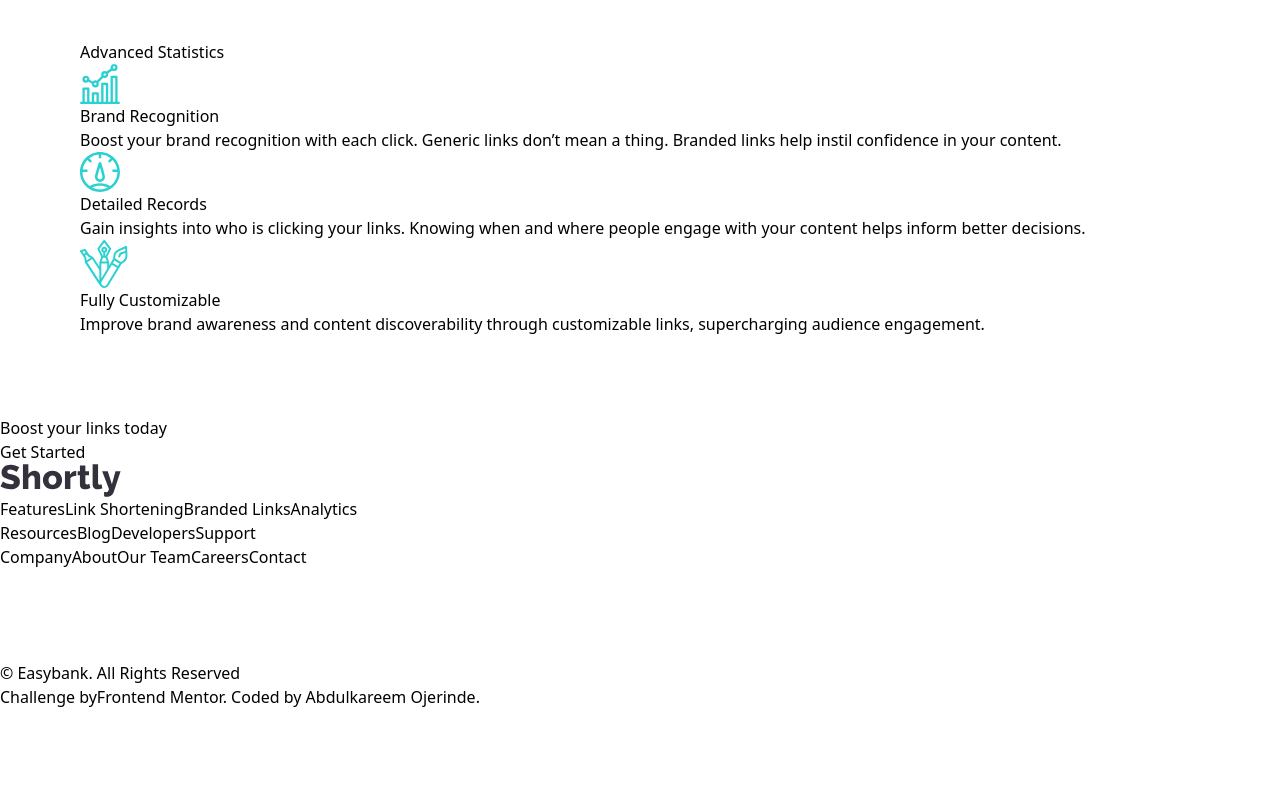
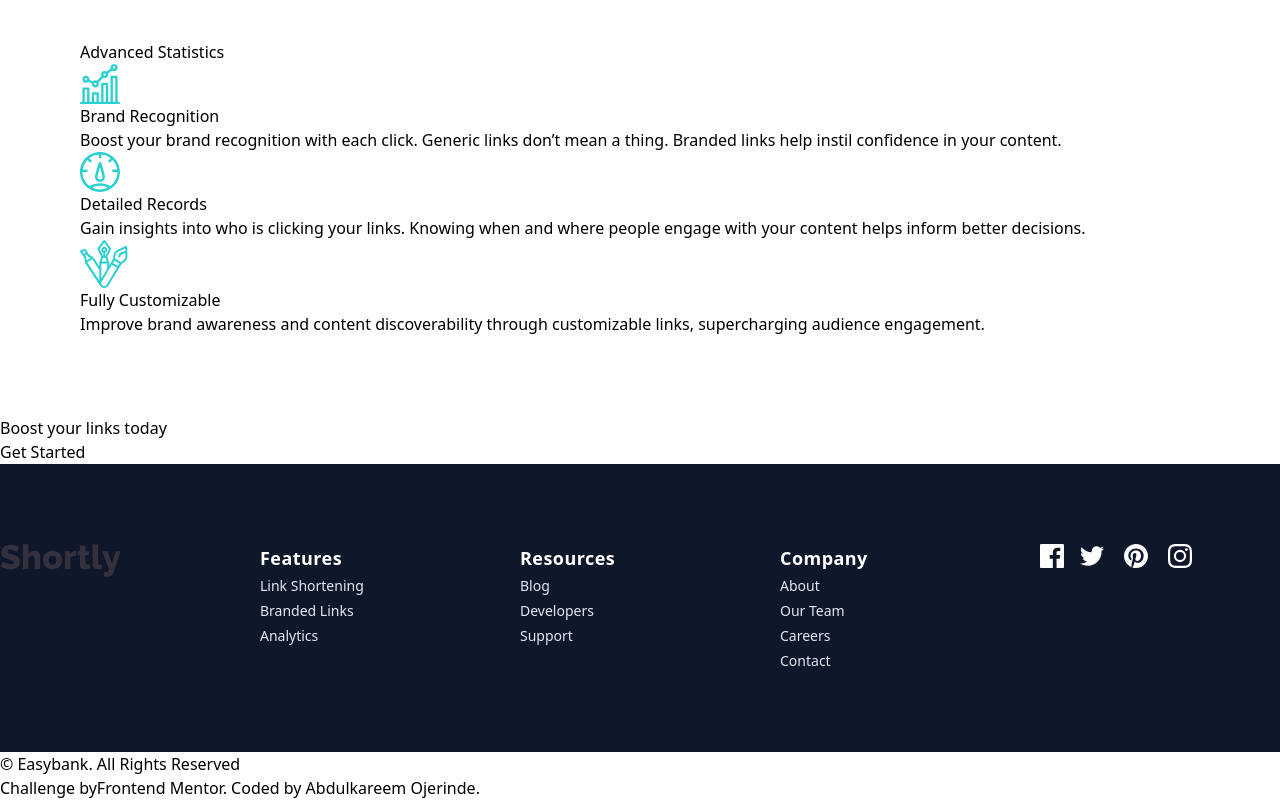
Before and after one commit to Abdulkareemoj/url-shortener-fementor, a React (Vite) app: page / in a window 1280 px wide. Shown: the part 960-1760 px from the top of the page. Before the commit the page ends 1669 px from the top, so only its background shows below. Built offline with nearby package versions, Linux system fonts and the light colour scheme.

Commit message:
footer done

```diff
--- a/src/components/Footer.jsx
+++ b/src/components/Footer.jsx
@@ -12,7 +12,95 @@
   return (
 
   <footer className="footer" >
-  <div className="container">
+       <footer className="bg-slate-900 py-10 lg:py-20">
+        <div className="max-width grid grid-cols-1 gap-5 md:grid-cols-3 lg:grid-cols-5">
+          <article>
+            <img src={logo} alt="" />
+          </article>
+
+          <article>
+            <h3 className="text-white text-lg font-bold tracking-wide">
+              Features
+            </h3>
+            <ul>
+              <li>
+                <button className="text-slate-200 text-sm mt-1">
+                  Link Shortening
+                </button>
+              </li>
+              <li>
+                <button className="text-slate-200 text-sm mt-1">
+                  Branded Links
+                </button>
+              </li>
+              <li>
+                <button className="text-slate-200 text-sm mt-1">
+                  Analytics
+                </button>
+              </li>
+            </ul>
+          </article>
+
+          <article>
+            <h3 className="text-white text-lg font-bold tracking-wide">
+              Resources
+            </h3>
+            <ul>
+              <li>
+                <button className="text-slate-200 text-sm mt-1">Blog</button>
+              </li>
+              <li>
+                <button className="text-slate-200 text-sm mt-1">
+                  Developers
+                </button>
+              </li>
+              <li>
+                <button className="text-slate-200 text-sm mt-1">Support</button>
+              </li>
+            </ul>
+          </article>
+
+          <article>
+            <h3 className="text-white text-lg font-bold tracking-wide">
+              Company
+            </h3>
+            <ul>
+              <li>
+                <button className="text-slate-200 text-sm mt-1">About</button>
+              </li>
+              <li>
+                <button className="text-slate-200 text-sm mt-1">
+                  Our Team
+                </button>
+              </li>
+              <li>
+                <button className="text-slate-200 text-sm mt-1">Careers</button>
+              </li>
+              <li>
+                <button className="text-slate-200 text-sm mt-1">Contact</button>
+              </li>
+            </ul>
+          </article>
+
+          <article>
+            <ul className="flex items-center">
+              <li>
+                <img src={Facebook} alt="" />
+              </li>
+              <li className="ml-4">
+                <img src={Twitter} alt="" />
+              </li>
+              <li className="mx-5">
+                <img src={Pinterest} alt="" />
+              </li>
+              <li>
+                <img src={Instagram} alt="" />
+              </li>
+            </ul>
+          </article>
+        </div>
+      </footer>
+  {/* <div className="container">
     <div><a className="footerlogo" href="#">
       <img src={logo} alt="logo" />
         </a></div>
@@ -49,7 +137,8 @@
 </div>
 
 
-</div><div className="footercopyright">  &copy; Easybank. All Rights Reserved
+</div> */}
+<div className="footercopyright">  &copy; Easybank. All Rights Reserved
 </div>
 <div className="attribution">
   Challenge by
```
